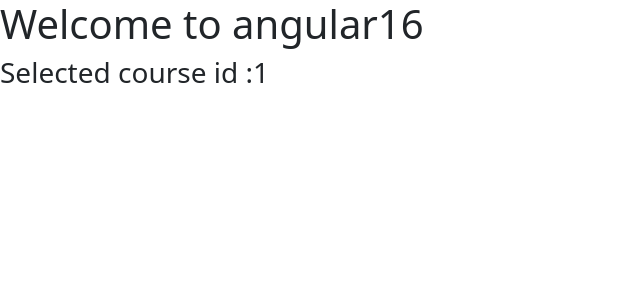
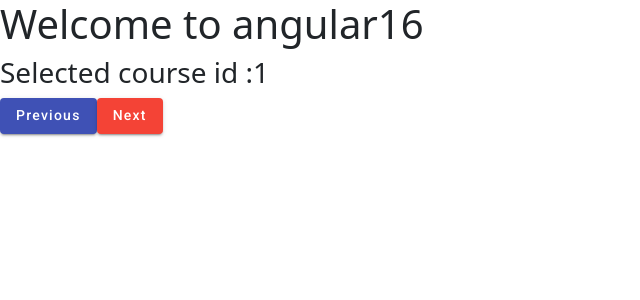
Before and after one commit to iamVenky7/Angular16, an Angular app: page /selectedItem/1 in a window 1280 px wide. Shown: the top 300 px of the page, without its empty margins (0-640 px from the left). Built offline with nearby package versions, Linux system fonts and the light colour scheme.

Commit message:
paramMap observable

```diff
--- a/src/app/components/selected-item/selected-item.component.html
+++ b/src/app/components/selected-item/selected-item.component.html
@@ -1,2 +1,5 @@
 <h3>Selected course id :{{courseId}}
 </h3>
+
+<button (click)="goPrevious()" mat-raised-button color="primary">Previous</button>
+<button (click)="goNext()" mat-raised-button  color="warn">Next</button>
--- a/src/app/components/selected-item/selected-item.component.ts
+++ b/src/app/components/selected-item/selected-item.component.ts
@@ -1,15 +1,32 @@
+import { parseHostBindings } from '@angular/compiler';
 import { Component } from '@angular/core';
-import { ActivatedRoute } from '@angular/router';
+import { ActivatedRoute, ParamMap, Router } from '@angular/router';
 
 @Component({
   selector: 'app-selected-item',
   templateUrl: './selected-item.component.html',
-  styleUrls: ['./selected-item.component.css']
+  styleUrls: ['./selected-item.component.css'],
 })
 export class SelectedItemComponent {
   public courseId;
-  constructor(private _activatedRoute:ActivatedRoute){
-    this.courseId= this._activatedRoute.snapshot.paramMap.get('id')
+  constructor(private _activatedRoute: ActivatedRoute, private _router:Router) {
+    // this.courseId= this._activatedRoute.snapshot.paramMap.get('id')
+    this._activatedRoute.paramMap.subscribe((p: ParamMap) => {
+      this.courseId = parseInt(p.get('id'));
+    });
   }
+
+  goPrevious() {
+    let currentId = this.courseId -1;
+    this._router.navigate(['/selectedItem', currentId])
+  }
+  goNext(){
+    let currentId = this.courseId + 1;
+    this._router.navigate(['/selectedItem', currentId]);
+
+
+  };
   //we can pass name
+
+  //snapshot only work for one time for one variable,  updated value wont work - so paramMap solution
 }
```
